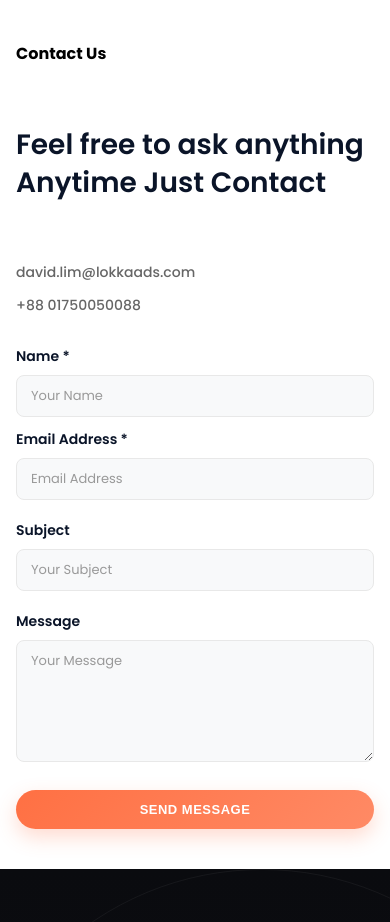
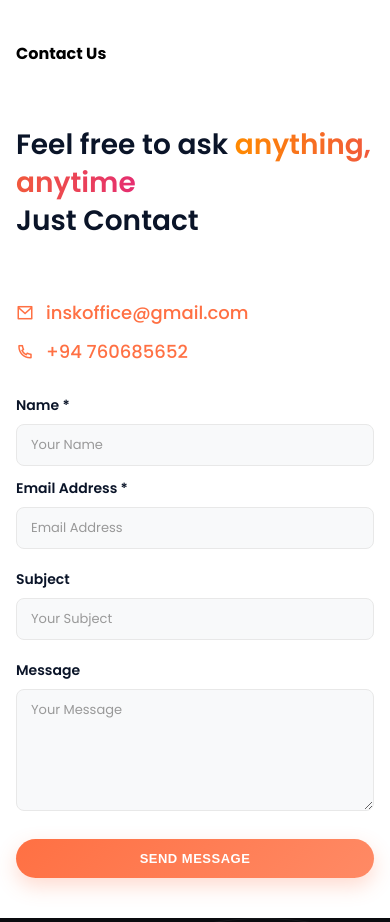
Before and after one commit to inskoffice/INSK-OFFICIAL-SITE, a React (Vite) app in the folder insk-react/: page / in a window 390 px wide. Shown: the part 4760-5682 px from the top of the page. Built offline with nearby package versions, Linux system fonts and the light colour scheme.

Commit message:
changed email and phone number

```diff
--- a/insk-react/src/components/Team/Team.css
+++ b/insk-react/src/components/Team/Team.css
@@ -66,15 +66,23 @@
 
 .contact-email,
 .contact-phone {
-  font-size: 16px;
+ font-size: 16px;
   color: #666666;
   text-decoration: none;
   transition: color 0.3s ease;
   font-weight: 500;
+  display: flex;
+  align-items: center;
+  gap: 12px;
 }
 
 .contact-email:hover,
 .contact-phone:hover {
+   color: #ff7043;
+}
+
+.contact-email:hover i,
+.contact-phone:hover i {
   color: #ff7043;
 }
 
@@ -344,6 +352,8 @@
 
   .contact-email,
   .contact-phone {
-    font-size: 14px;
+     font-size: 18px;
+  color: #ff7043;
   }
+
 }
--- a/insk-react/src/components/Team/Team.jsx
+++ b/insk-react/src/components/Team/Team.jsx
@@ -74,7 +74,7 @@ export default function ContactUs() {
 
     try {
       // Create mailto link with form data
-      const mailtoLink = `mailto:david.lim@lokkaads.com?subject=${encodeURIComponent(formData.subject)}&body=${encodeURIComponent(
+      const mailtoLink = `mailto:inskoffice@gmail.com?subject=${encodeURIComponent(formData.subject)}&body=${encodeURIComponent(
         `Name: ${formData.name}\nEmail: ${formData.email}\n\nMessage:\n${formData.message}`
       )}`;
 
@@ -101,16 +101,18 @@ export default function ContactUs() {
           <div className="contact-left">
             <h2>Contact Us</h2>
 
-            <h3>Feel free to ask anything Anytime Just Contact</h3>
+            <h3>Feel free to ask <span className="gradient-text">anything, anytime</span> <br></br> Just Contact</h3>
 
             <div className="contact-info">
-              <a href="mailto:david.lim@lokkaads.com" className="contact-email">
-                david.lim@lokkaads.com
-              </a>
-              <a href="tel:+8801750050088" className="contact-phone">
-                +88 01750050088
-              </a>
-            </div>
+  <a href="mailto:inskoffice@gmail.com" className="contact-email">
+    <i className="ri-mail-line"></i>
+    inskoffice@gmail.com
+  </a>
+  <a href="tel:+94760685652" className="contact-phone">
+    <i className="ri-phone-line"></i>
+    +94 760685652
+  </a>
+</div>
           </div>
 
           <div className="contact-right">
```
